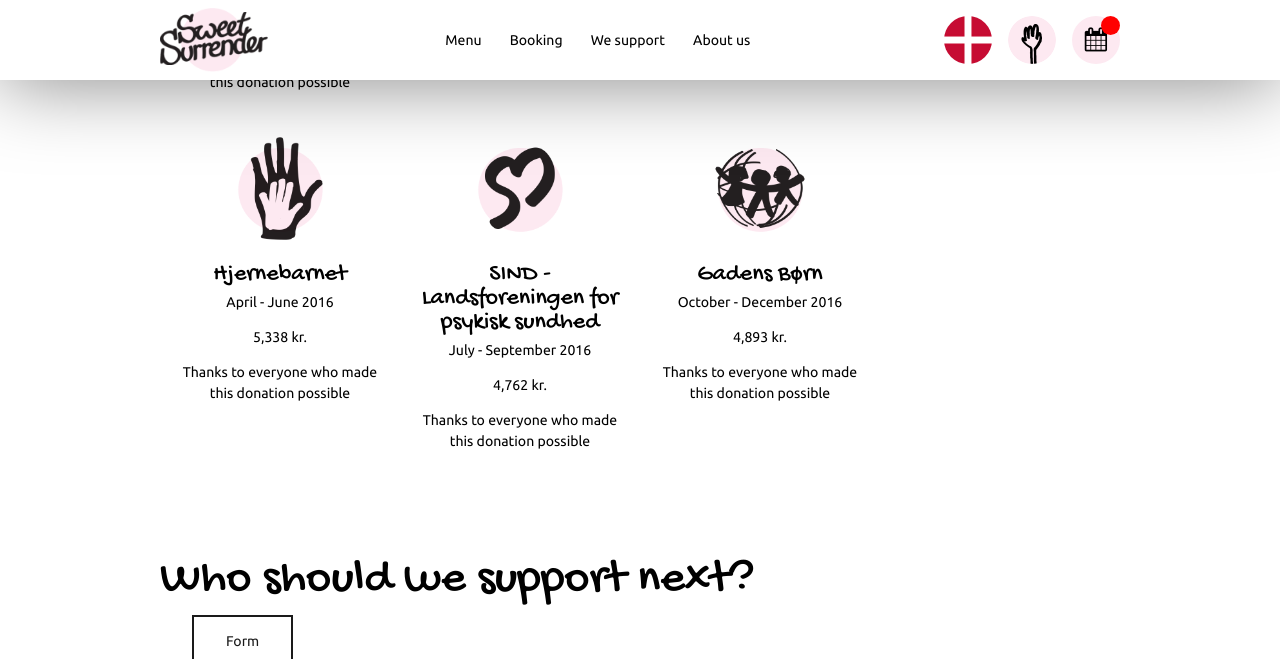
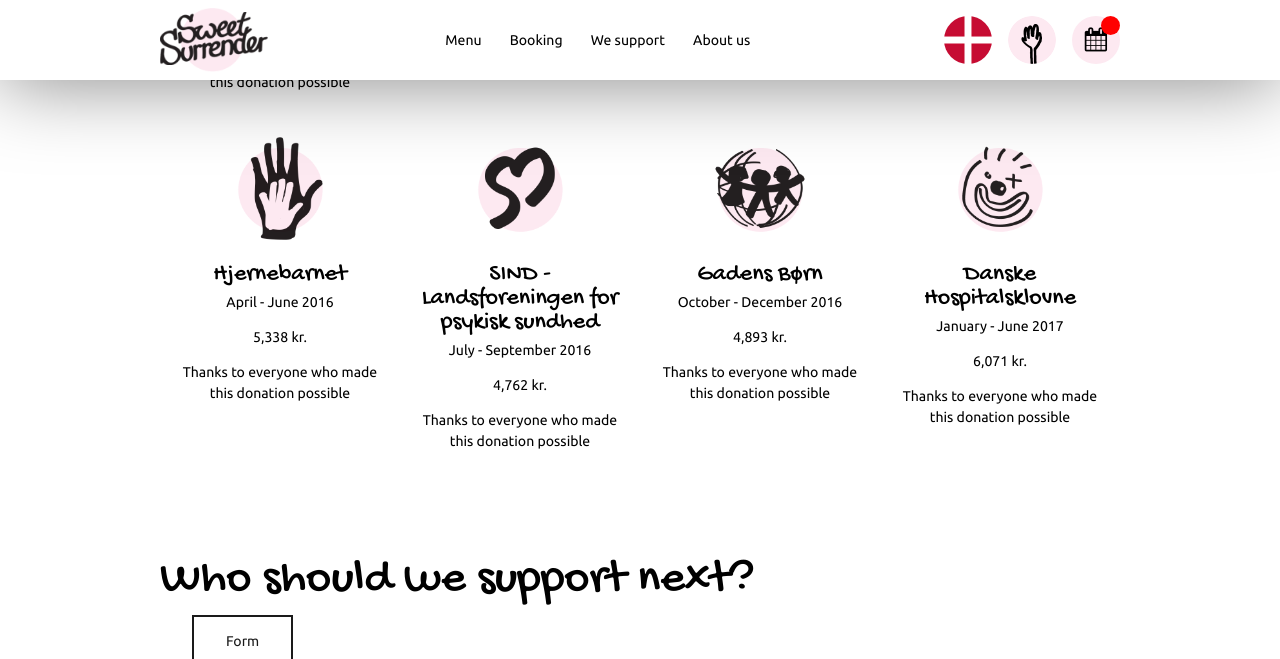
Before and after one commit to sweetsurrenderdk/sweetsurrenderdk.github.io, a Jekyll site: the page built from content/en/567d4e622341243144e3f58fc8b675a711a9ad17.md, in a window 1280 px wide and 900 px high, scrolled down 2038 px, cut to the strip 0-659 px from the top of the window. Built offline with Jekyll 4.4.1, drawn with Linux system fonts in a browser that asks for light colours.

Commit message:
Commit from HashBrown CMS

```diff
--- a/content/en/567d4e622341243144e3f58fc8b675a711a9ad17.md
+++ b/content/en/567d4e622341243144e3f58fc8b675a711a9ad17.md
@@ -107,6 +107,12 @@ sections:
                 amount: '4,893 kr.'
                 period: 'October - December 2016'
                 comment: 'Thanks to everyone who made this donation possible'
+            -
+                image: 25f2836031488a242ae5286f81f4b1905ad7e5f1
+                title: 'Danske Hospitalsklovne'
+                amount: '6,071 kr.'
+                period: 'January - June 2017'
+                comment: 'Thanks to everyone who made this donation possible'
     -
         template: tabbedIframes
         heading: 'Who should we support next?'
```
